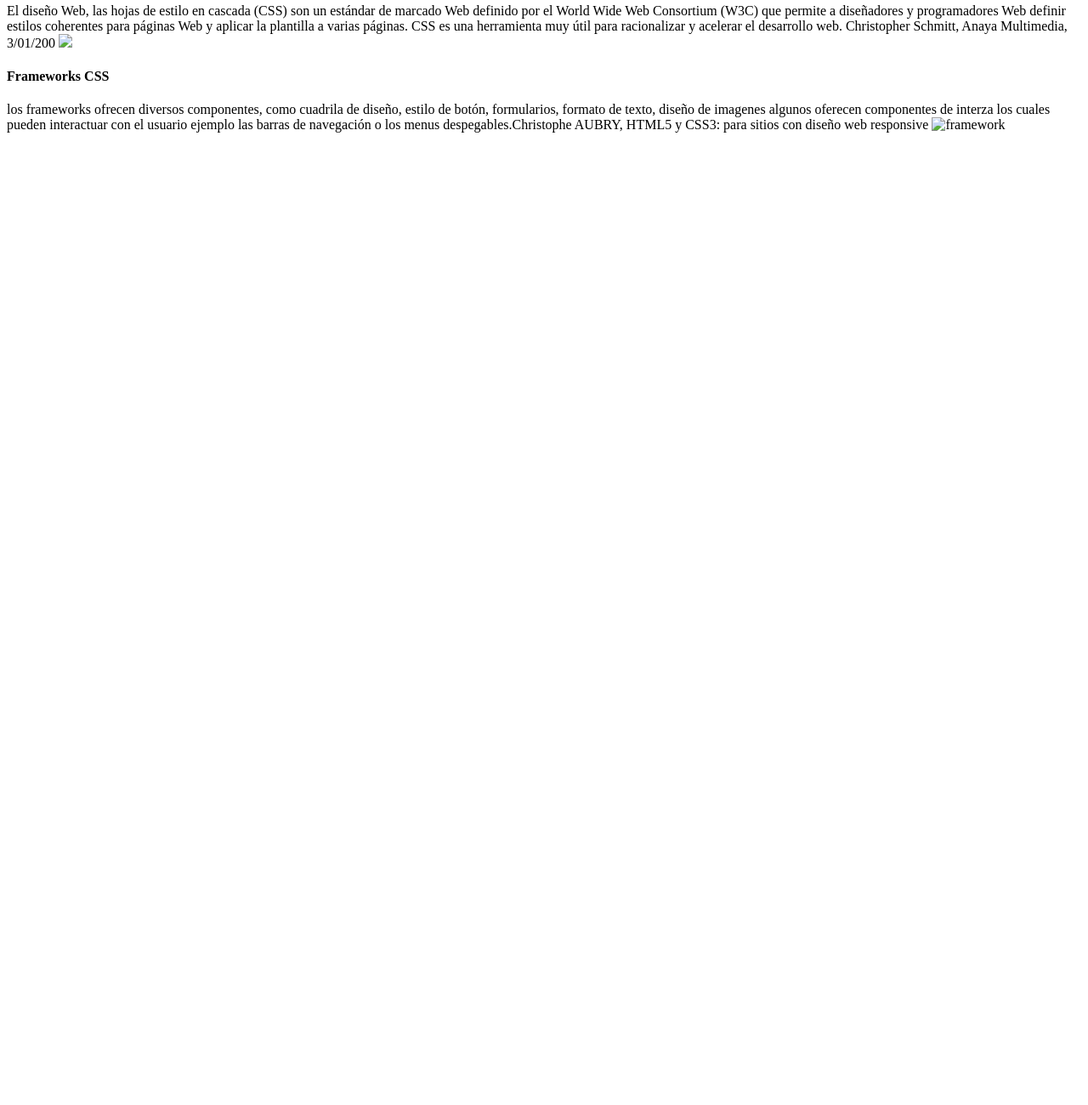
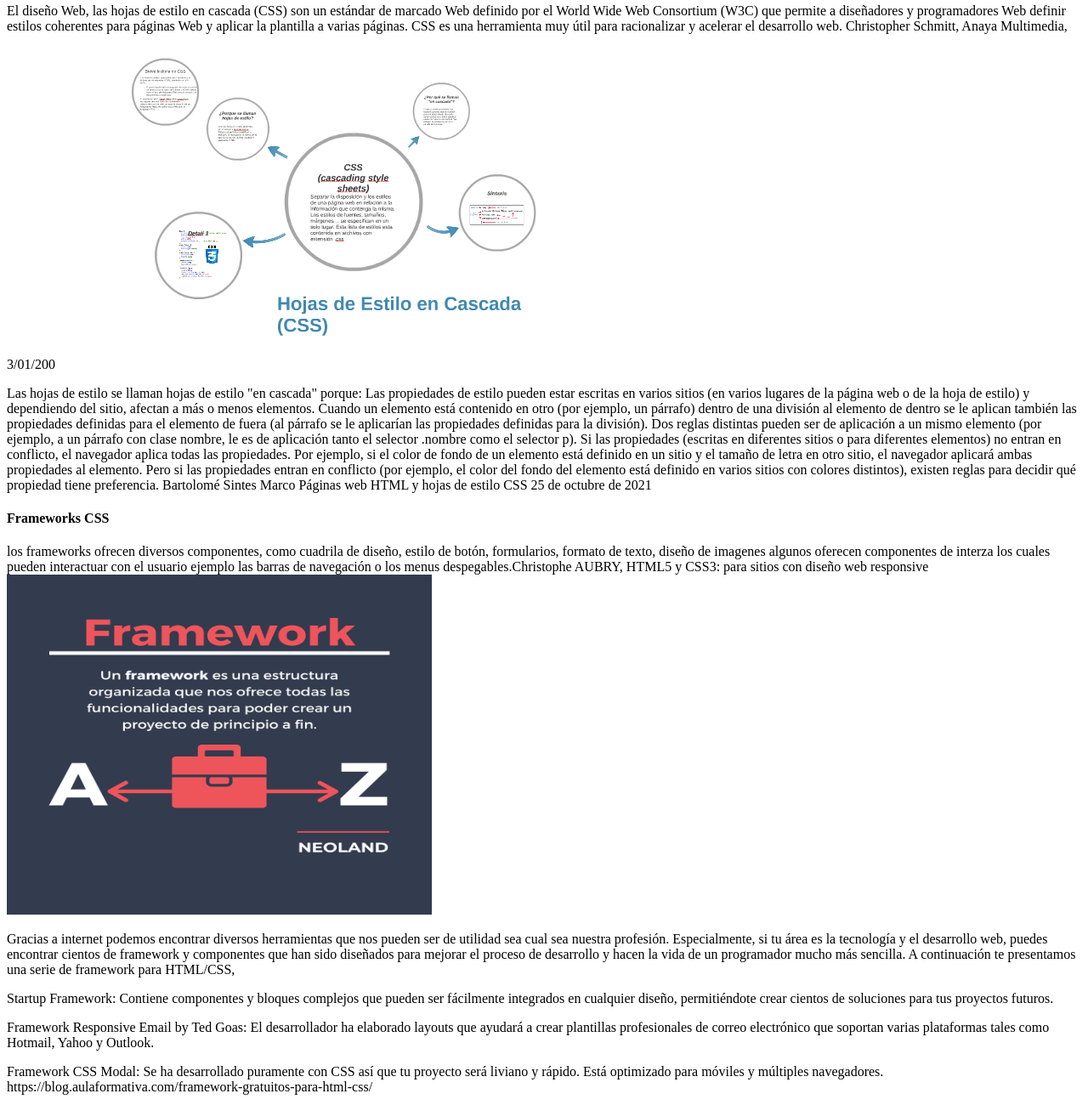
Before and after one commit to jeissonMontes/DSW-JeissonMontes, a plain HTML site: page FASE2-JEISSONMONTES/design.html in a window 1280 px wide. Shown: the part 340-1640 px from the top of the page at 85% size. Before the commit the page ends 800 px from the top, so only its background shows below. Drawn offline with Linux system fonts and the light colour scheme.

Commit message:
comentario2
actualización

```diff
--- a/FASE2-JEISSONMONTES/design.html
+++ b/FASE2-JEISSONMONTES/design.html
@@ -33,14 +33,38 @@
         <h4>Hojas de Estilo en Cascada CSS</h4>
          <p>
             El diseño Web, las hojas de estilo en cascada (CSS) son un estándar de marcado Web definido por el World Wide Web Consortium (W3C) que permite a diseñadores y programadores Web definir estilos coherentes para páginas Web y aplicar la plantilla a varias páginas. CSS es una herramienta muy útil para racionalizar y acelerar el desarrollo web. Christopher Schmitt, Anaya Multimedia, 3/01/200
-            <img src="cascada.jpg">
+
+            <img src="img/hoja1.png" alt="hoja1">
+
+            <p>Las hojas de estilo se llaman hojas de estilo "en cascada" porque:
+            Las propiedades de estilo pueden estar escritas en varios sitios (en varios lugares de la página web o de la hoja de estilo) y dependiendo del sitio, afectan a más o menos elementos.
+            Cuando un elemento está contenido en otro (por ejemplo, un párrafo) dentro de una división  al elemento de dentro se le aplican también las propiedades definidas para el elemento de fuera (al párrafo  se le aplicarían las propiedades definidas para la división).
+            Dos reglas distintas pueden ser de aplicación a un mismo elemento (por ejemplo, a un párrafo con clase nombre, le es de aplicación tanto el selector .nombre como el selector p).
+            Si las propiedades (escritas en diferentes sitios o para diferentes elementos) no entran en conflicto, el navegador aplica todas las propiedades. Por ejemplo, si el color de fondo de un elemento está definido en un sitio y el tamaño de letra en otro sitio, el navegador aplicará ambas propiedades al elemento.
+            Pero si las propiedades entran en conflicto (por ejemplo, el color del fondo del elemento está definido en varios sitios con colores distintos), existen reglas para decidir qué propiedad tiene preferencia.   Bartolomé Sintes Marco  Páginas web HTML y hojas de estilo CSS 25 de octubre de 2021
+
+        </p>
          </p>
          <h4>Frameworks CSS</h4>
          <p>
              los frameworks ofrecen diversos componentes, como cuadrila de diseño, estilo de botón, formularios, formato de texto, diseño de imagenes algunos oferecen componentes de interza los cuales pueden interactuar con el usuario ejemplo las barras de navegación o los menus despegables.Christophe AUBRY, HTML5 y CSS3: para sitios con diseño web responsive
-             <img src="img/framework" alt="framework">
+
+             <img src="img/framework.png" alt="framework" style="height:400px; width:500px;">
+
+        <p>
+            Gracias a internet podemos encontrar diversos herramientas que nos pueden ser de utilidad sea cual sea nuestra profesión. Especialmente, si tu área es la tecnología y el desarrollo web, puedes encontrar cientos de framework y componentes que han sido diseñados para mejorar el proceso de desarrollo y hacen la vida de un programador mucho más sencilla.
+            A continuación te presentamos una serie de framework para HTML/CSS,
+            <p>Startup Framework: Contiene componentes y bloques complejos que pueden ser fácilmente integrados en cualquier diseño, permitiéndote crear cientos de soluciones para tus proyectos futuros.</p>
+            <p>Framework Responsive Email by Ted Goas: El desarrollador ha elaborado layouts que ayudará a crear plantillas profesionales de correo electrónico que soportan varias plataformas tales como Hotmail, Yahoo y Outlook. </p>
+            <p>Framework CSS Modal: Se ha desarrollado puramente con CSS así que tu proyecto será liviano y rápido. Está optimizado para móviles y múltiples navegadores. https://blog.aulaformativa.com/framework-gratuitos-para-html-css/ </p>
+        </p>
          </p>
+
+         <img src="img/mockup.png" alt="vinculo">
     </article>
-
+    <footer>
+        <p>correo:frank.rodriguez@unad.edu.co</p>
+        <p>Skype:Frank Rodriguez Achury</p>
+    </footer>
 </body>
 </html>
```
Also changed, not shown: FASE2-JEISSONMONTES/img/cascada.jpg (renamed from img/cascada.jpg), FASE2-JEISSONMONTES/img/framework.png (renamed from img/framework.png), FASE2-JEISSONMONTES/img/hoja1.png (added), FASE2-JEISSONMONTES/img/mockup.png (added).
